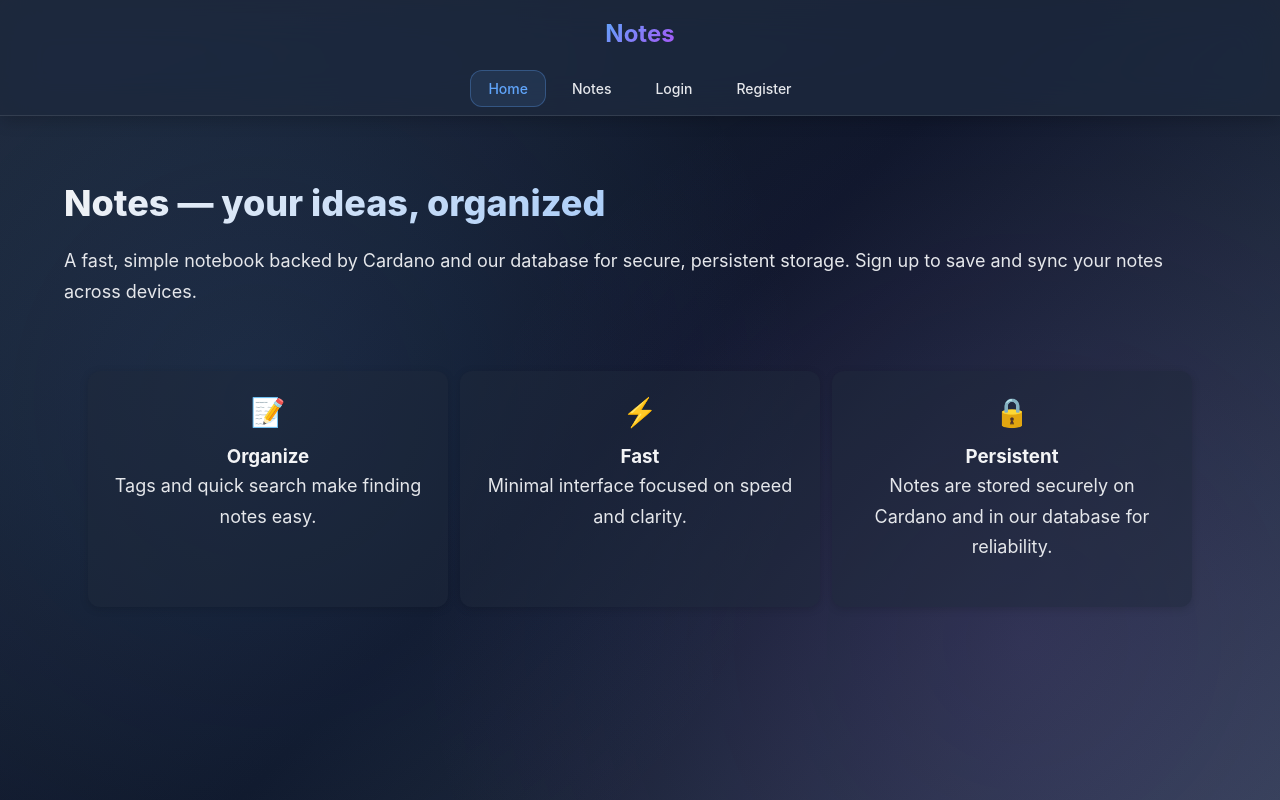
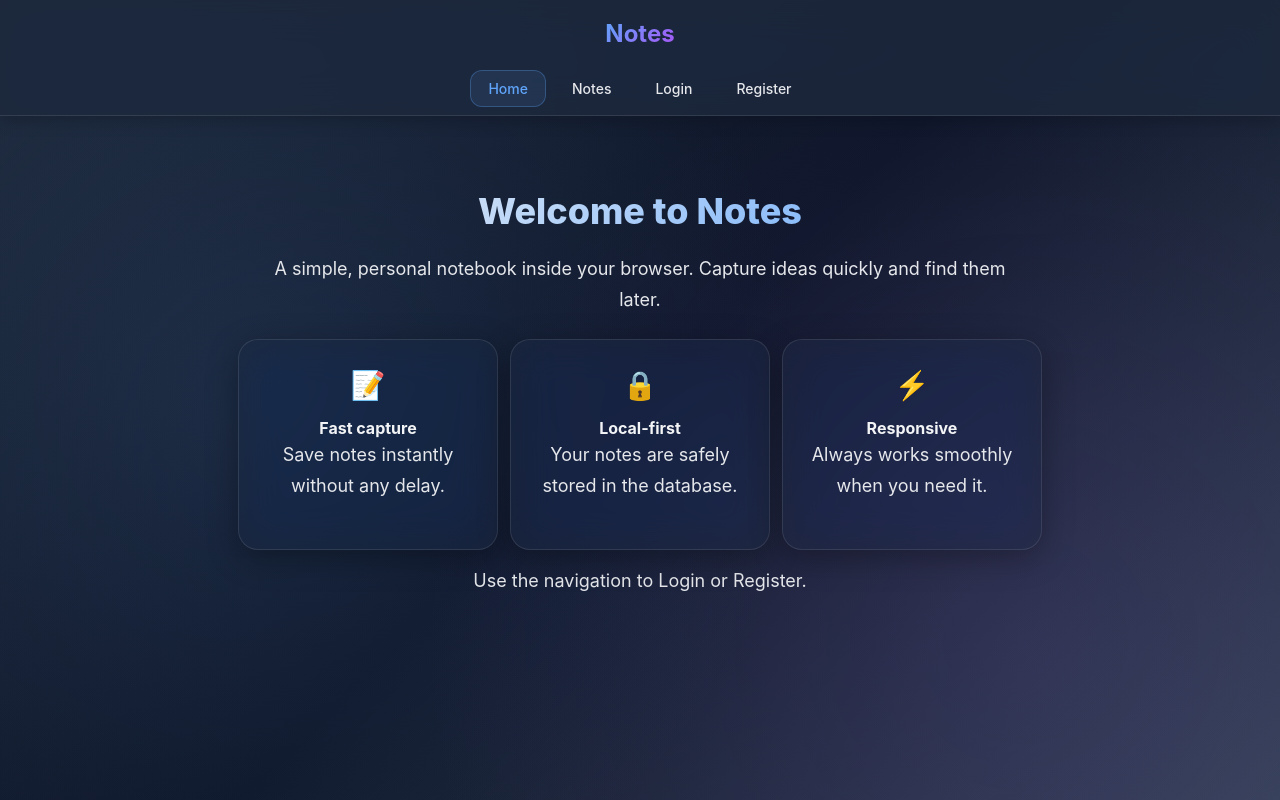
Before and after one commit to bacalsoskills/Blockvengers-notes-website, a React (Vite) app in the folder notes-website/: page / in a window 1280 px wide. Built offline with nearby package versions, Linux system fonts and the light colour scheme.

Commit message:
more changes to home.jsx and main.css

```diff
--- a/notes-website/src/pages/Home.jsx
+++ b/notes-website/src/pages/Home.jsx
@@ -1,4 +1,3 @@
-import { Link } from 'react-router-dom'
 import { motion } from 'framer-motion'
 
 function getSession() {
@@ -15,53 +14,62 @@ export default function Home() {
 
   return (
     <motion.section
-      className="page home"
+      className="page home centered-hero"
+      role="main"
+      aria-label="Home"
+      style={{ display: 'flex', alignItems: 'flex-start', justifyContent: 'flex-start', paddingTop: 28, paddingBottom: 28, minHeight: 'auto' }}
       initial={{ opacity: 0 }}
       animate={{ opacity: 1 }}
       transition={{ duration: 0.45 }}
     >
-      <div className="container home-hero">
+      <div className="hero-content">
+        <motion.h1
+          initial={{ opacity: 0, y: -18 }}
+          animate={{ opacity: 1, y: 0 }}
+          transition={{ delay: 0.08, type: 'spring', stiffness: 200, damping: 18 }}
+        >
+          {session ? `Welcome back${session.email ? `, ${session.email}` : ''}` : 'Welcome to Notes'}
+        </motion.h1>
+
+        <motion.p
+          className="hero-sub"
+          initial={{ opacity: 0, y: 10 }}
+          animate={{ opacity: 1, y: 0 }}
+          transition={{ delay: 0.16 }}
+        >
+          {session
+            ? 'Your personal notes are ready — quick, private, and reliable.'
+            : 'A simple, personal notebook inside your browser. Capture ideas quickly and find them later.'}
+        </motion.p>
+
         <motion.div
-          className="hero-left"
-          initial={{ opacity: 0, x: -12 }}
-          animate={{ opacity: 1, x: 0 }}
-          transition={{ delay: 0.08 }}
+          className="home-features"
+          initial={{ opacity: 0 }}
+          animate={{ opacity: 1 }}
+          transition={{ delay: 0.26 }}
         >
-          <h1 className="logo-title">
-            {session ? `Welcome back${session.email ? `, ${session.email}` : ''}` : 'Notes — your ideas, organized'}
-          </h1>
+          <div className="feature input-card" aria-hidden="true">
+            <div className="icon">📝</div>
+            <h4>Fast capture</h4>
+            <p className="muted">Save notes instantly without any delay.</p>
+          </div>
 
-          <motion.p
-            className="muted"
-            initial={{ opacity: 0, y: 8 }}
-            animate={{ opacity: 1, y: 0 }}
-            transition={{ delay: 0.15 }}
-          >
-            {session
-              ? 'Organize, create, and access your notes seamlessly. Notes are securely saved both on the Cardano blockchain and in our database for maximum reliability.'
-              : 'A fast, simple notebook backed by Cardano and our database for secure, persistent storage. Sign up to save and sync your notes across devices.'}
-          </motion.p>
-        </motion.div>
-      </div>
+          <div className="feature input-card" aria-hidden="true">
+            <div className="icon">🔒</div>
+            <h4>Local-first</h4>
+            <p className="muted">Your notes are safely stored in the database.</p>
+          </div>
 
-      <div className="container home-features">
-        <motion.div className="feature" initial={{ opacity: 0, y: 6 }} animate={{ opacity: 1, y: 0 }} transition={{ delay: 0.2 }}>
-          <div className="icon">📝</div>
-          <h3>Organize</h3>
-          <p className="muted">Tags and quick search make finding notes easy.</p>
+          <div className="feature input-card" aria-hidden="true">
+            <div className="icon">⚡</div>
+            <h4>Responsive</h4>
+            <p className="muted">Always works smoothly when you need it.</p>
+          </div>
         </motion.div>
 
-        <motion.div className="feature" initial={{ opacity: 0, y: 6 }} animate={{ opacity: 1, y: 0 }} transition={{ delay: 0.26 }}>
-          <div className="icon">⚡</div>
-          <h3>Fast</h3>
-          <p className="muted">Minimal interface focused on speed and clarity.</p>
-        </motion.div>
-
-        <motion.div className="feature" initial={{ opacity: 0, y: 6 }} animate={{ opacity: 1, y: 0 }} transition={{ delay: 0.32 }}>
-          <div className="icon">🔒</div>
-          <h3>Persistent</h3>
-          <p className="muted">Notes are stored securely on Cardano and in our database for reliability.</p>
-        </motion.div>
+        <motion.p className="muted" style={{ marginTop: 16 }} initial={{ opacity: 0 }} animate={{ opacity: 1 }} transition={{ delay: 0.36 }}>
+          {session ? 'Browse your notes from the Notes menu above.' : 'Use the navigation to Login or Register.'}
+        </motion.p>
       </div>
     </motion.section>
   )
--- a/notes-website/src/styles/main.css
+++ b/notes-website/src/styles/main.css
@@ -828,25 +828,55 @@ button {
 .home-features {
   display: grid;
   grid-template-columns: repeat(3, 1fr);
-  gap: 16px;
-  margin-top: 16px;
-}
-
-/* Reduce container vertical padding on home to keep content within viewport */
-.page.home .container {
-  padding-top: 12px;
-  padding-bottom: 12px;
   gap: 12px;
-}
-
-.feature {
-  background: var(--panel);
-  padding: 20px;
-  border-radius: 12px;
+  margin-top: 8px;
+}
+
+/* Centered hero variant used on Home.jsx */
+.centered-hero {
+  align-items: center;
+  justify-content: center;
+  min-height: calc(60vh);
+  padding-top: 8px;
+  padding-bottom: 8px;
+}
+
+.centered-hero {
+  align-items: center;
+  justify-content: center;
+  min-height: calc(40vh);
+  padding-top: 6px;
+  padding-bottom: 6px;
+}
+
+.hero-content {
   text-align: center;
+  max-width: 820px;
+  margin: 0 auto;
+  padding: 16px 8px;
+}
+
+.hero-sub {
+  max-width: 760px;
+  margin: 6px auto 0 auto;
+  font-size: 15px;
+  color: var(--muted);
+}
+
+.page.home {
+  min-height: calc(100vh - 120px);
+}
+
+/* decorative blob used on home hero (kept intentionally) */
+.hero-decor {
+  width: 160px;
+  height: 96px;
+  margin: 0 auto 14px auto;
+  border-radius: 20px;
+  background: linear-gradient(135deg, rgba(96,165,250,0.12), rgba(168,85,247,0.08));
   box-shadow: var(--shadow-sm);
-}
-
+  border: 1px solid rgba(255,255,255,0.03);
+}
 .feature .icon {
   font-size: 28px;
   margin-bottom: 10px;
```
